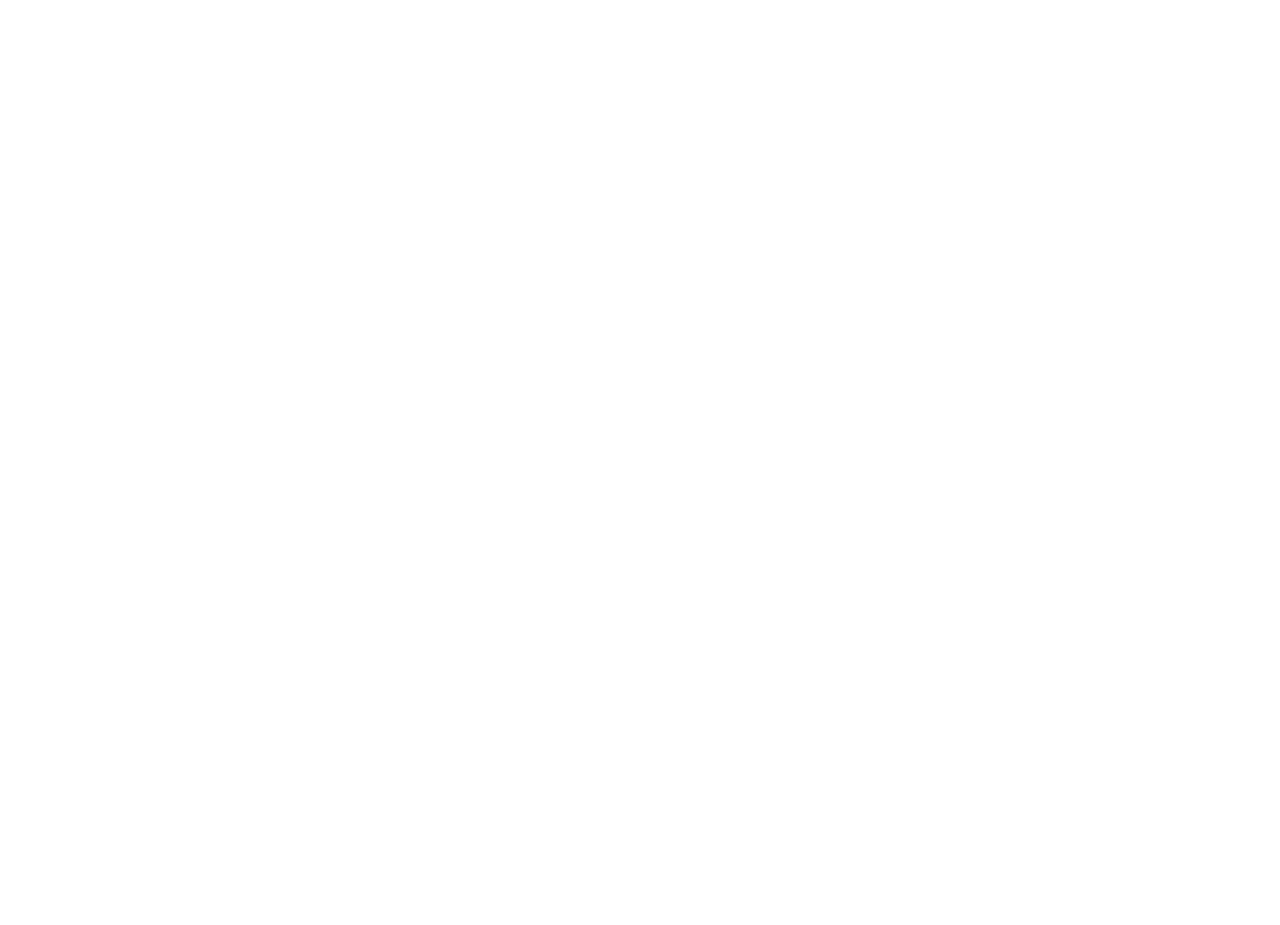
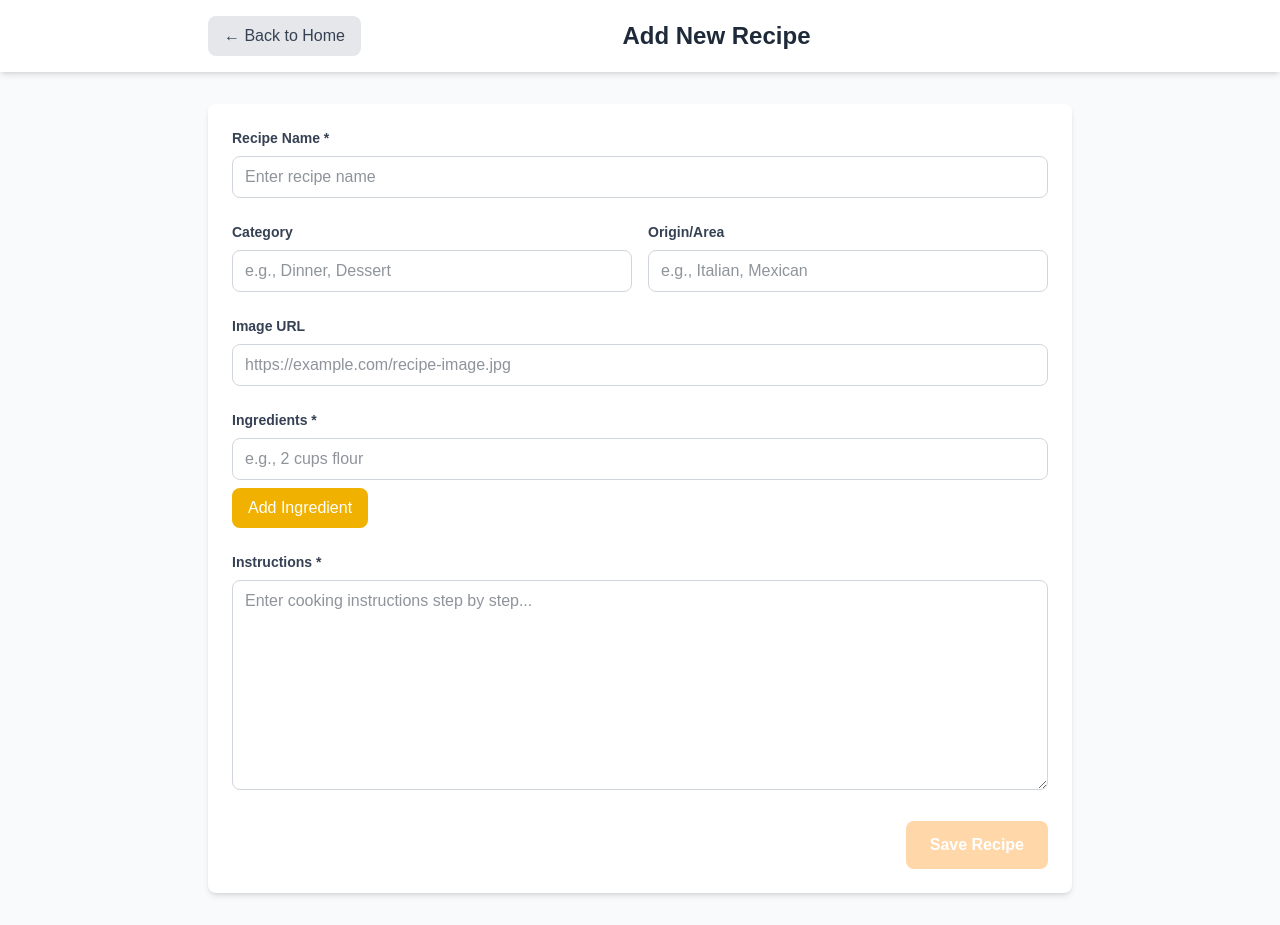
Before and after one commit to Sachee2001G/The_MealDB, a Next.js app: page /add-recipe in a window 1280 px wide. Before the commit the page ends 800 px from the top, so only its background shows below. Built offline with nearby package versions, Linux system fonts and the light colour scheme.

Commit message:
Updating Changes in UI/UX

```diff
--- a/pages/add-recipe.js
+++ b/pages/add-recipe.js
@@ -1,41 +1,272 @@
-import { useState } from 'react';
-import Link from 'next/link';
+import { useState } from "react";
+import Link from "next/link";
 
 export default function AddRecipe() {
   const [recipe, setRecipe] = useState({
-        name: '',
-        category: '',
-        area: '',
-        instructions: '',
-        images: '',
-        ingredients: ['']
-    })
+    name: "",
+    category: "",
+    area: "",
+    instructions: "",
+    images: "",
+    ingredients: [""],
+  });
 
-    const [savedRecipe, setSavedRecipe] = useState([]);
-    const [showSucccess, setShowSuccess] = useState(false);
+  const [savedRecipes, setSavedRecipes] = useState([]);
+  const [showSuccess, setShowSuccess] = useState(false);
 
   // To handle Changes
   const handleChange = (e) => {
     const { name, value } = e.target;
     setRecipe((prev) => ({ ...prev, [name]: value }));
-    }
+  };
 
+  // To handle ingredient changes
+  const handleIngredientChange = (index, value) => {
+    setRecipe((prev) => {
+      const updatedIngredients = [...prev.ingredients];
+      updatedIngredients[index] = value;
+      return { ...prev, ingredients: updatedIngredients };
+    });
+  };
   // TO add Ingridients
   const addIngredient = () => {
-        setRecipe((prev) => ({ ...prev, ingredients: [...prev.ingredients, ''] }));
-    }
+    setRecipe((prev) => ({ ...prev, ingredients: [...prev.ingredients, ""] }));
+  };
 
   // To remove Ingridients
   //recipe.ingredients = ["Tomato", "Cheese", "Basil"];
 
   const removeIngredient = (index) => {
-    const newIngredients = recipe.ingredients.filter((_, i) => i !== index)
-    setRecipe(prev => ({
+    const newIngredients = recipe.ingredients.filter((_, i) => i !== index);
+    setRecipe((prev) => ({
       ...prev,
-      ingredients: newIngredients
-    }))
-    }
+      ingredients: newIngredients,
+    }));
+  };
 
   // Submission
+  const handleSubmit = (e) => {
+    e.preventDefault();
 
+    // new Receipe with new ID
+
+    const newRecipe = {
+      ...recipe,
+      id: Date.now().toString(),
+      ingredients: recipe.ingredients.filter((ing) => ing.trim() !== ""),
+    };
+
+    // Get existing receipe from local storage
+    const existingRecipes = JSON.parse(
+      localStorage.getItem("customRecipes") || "[]"
+    );
+
+    // Add new recipe
+    const updatedRecipes = [...existingRecipes, newRecipe];
+
+    // Save to localStorage
+    localStorage.setItem("customRecipes", JSON.stringify(updatedRecipes));
+
+    setSavedRecipes(updatedRecipes);
+    setShowSuccess(true);
+
+    // Reset form
+    setRecipe({
+      name: "",
+      category: "",
+      area: "",
+      instructions: "",
+      images: "",
+      ingredients: [""],
+    });
+
+    // Hide success message after 3 sec.
+    setTimeout(() => {
+      setShowSuccess(false);
+    }, 3000);
+  };
+
+  return (
+    <div className="min-h-screen bg-gray-50">
+      <style jsx>{`
+        input,
+        textarea {
+          color: #1f2937; /* Tailwind's gray-800 for dark text */
         }
+      `}</style>
+      {/* Header */}
+      <header className="bg-white shadow-md">
+        <div className="max-w-4xl mx-auto px-4 py-4 flex items-center justify-between">
+          <Link
+            href="/"
+            className="px-4 py-2 bg-gray-200 text-gray-700 rounded-lg hover:bg-gray-300"
+          >
+            ← Back to Home
+          </Link>
+          <h1 className="text-2xl font-bold text-gray-800">Add New Recipe</h1>
+          <div></div>
+        </div>
+      </header>
+
+      <div className="max-w-4xl mx-auto px-4 py-8">
+        {/* Success Message */}
+        {showSuccess && (
+          <div className="mb-6 p-4 bg-green-100 border border-green-400 text-green-700 rounded-lg">
+            Recipe added successfully!
+          </div>
+        )}
+
+        <div className="bg-white rounded-lg shadow-md p-6">
+          <form onSubmit={handleSubmit} className="space-y-6">
+            {/* Recipe Name */}
+            <div>
+              <label className="block text-sm font-bold text-gray-700 mb-2">
+                Recipe Name *
+              </label>
+              <input
+                type="text"
+                name="name"
+                value={recipe.name}
+                onChange={handleChange}
+                required
+                className="w-full px-3 py-2 border border-gray-300 rounded-lg focus:outline-none focus:border-blue-500"
+                placeholder="Enter recipe name"
+              />
+            </div>
+
+            {/* Category and Area */}
+            <div className="grid grid-cols-1 md:grid-cols-2 gap-4">
+              <div>
+                <label className="block text-sm font-bold text-gray-700 mb-2">
+                  Category
+                </label>
+                <input
+                  type="text"
+                  name="category"
+                  value={recipe.category}
+                  onChange={handleChange}
+                  className="w-full px-3 py-2 border border-gray-300 rounded-lg focus:outline-none focus:border-blue-500"
+                  placeholder="e.g., Dinner, Dessert"
+                />
+              </div>
+              <div>
+                <label className="block text-sm font-bold text-gray-700 mb-2">
+                  Origin/Area
+                </label>
+                <input
+                  type="text"
+                  name="area"
+                  value={recipe.area}
+                  onChange={handleChange}
+                  className="w-full px-3 py-2 border border-gray-300 rounded-lg focus:outline-none focus:border-blue-500"
+                  placeholder="e.g., Italian, Mexican"
+                />
+              </div>
+            </div>
+
+            {/* Image URL */}
+            <div>
+              <label className="block text-sm font-bold text-gray-700 mb-2">
+                Image URL
+              </label>
+              <input
+                type="url"
+                name="image"
+                value={recipe.image}
+                onChange={handleChange}
+                className="w-full px-3 py-2 border border-gray-300 rounded-lg focus:outline-none focus:border-blue-500"
+                placeholder="https://example.com/recipe-image.jpg"
+              />
+            </div>
+
+            {/* Ingredients */}
+            <div>
+              <label className="block text-sm font-bold text-gray-700 mb-2">
+                Ingredients *
+              </label>
+              {recipe.ingredients.map((ingredient, index) => (
+                <div key={index} className="flex gap-2 mb-2">
+                  <input
+                    type="text"
+                    value={ingredient}
+                    onChange={(e) =>
+                      handleIngredientChange(index, e.target.value)
+                    }
+                    className="flex-1 px-3 py-2 border border-gray-300 rounded-lg focus:outline-none focus:border-blue-500"
+                    placeholder="e.g., 2 cups flour"
+                    required={index === 0}
+                  />
+                  {recipe.ingredients.length > 1 && (
+                    <button
+                      type="button"
+                      onClick={() => removeIngredient(index)}
+                      className="px-3 py-2 bg-red-500 text-white rounded-lg hover:bg-red-600"
+                    >
+                      Remove
+                    </button>
+                  )}
+                </div>
+              ))}
+              <button
+                type="button"
+                onClick={addIngredient}
+                className="px-4 py-2 bg-yellow-500 text-white rounded-lg hover:bg-yellow-600"
+              >
+                Add Ingredient
+              </button>
+            </div>
+
+            {/* Instructions */}
+            <div>
+              <label className="block text-sm font-bold text-gray-700 mb-2">
+                Instructions *
+              </label>
+              <textarea
+                name="instructions"
+                value={recipe.instructions}
+                onChange={handleChange}
+                required
+                rows={8}
+                className="w-full px-3 py-2 border border-gray-300 rounded-lg focus:outline-none focus:border-blue-500"
+                placeholder="Enter cooking instructions step by step..."
+              />
+            </div>
+
+            {/* Submit Button */}
+            <div className="flex justify-end">
+              <button
+                type="submit"
+                className="px-6 py-3 bg-orange-200 text-white rounded-lg hover:bg-orange-300 font-bold"
+              >
+                Save Recipe
+              </button>
+            </div>
+          </form>
+        </div>
+
+        {/* Saved Recipes Preview */}
+        {savedRecipes.length > 0 && (
+          <div className="mt-8 bg-white rounded-lg shadow-md p-6">
+            <h3 className="text-xl font-bold mb-4">Your Saved Recipes</h3>
+            <div className="grid grid-cols-1 md:grid-cols-2 gap-4">
+              {savedRecipes.slice(-3).map((savedRecipe) => (
+                <div
+                  key={savedRecipe.id}
+                  className="border border-gray-200 rounded-lg p-4"
+                >
+                  <h4 className="font-bold">{savedRecipe.name}</h4>
+                  <p className="text-gray-600 text-sm">
+                    {savedRecipe.category} • {savedRecipe.area}
+                  </p>
+                  <p className="text-gray-500 text-xs mt-1">
+                    {savedRecipe.ingredients.length} ingredients
+                  </p>
+                </div>
+              ))}
+            </div>
+          </div>
+        )}
+      </div>
+    </div>
+  );
+}
--- a/pages/recipe/[id].js
+++ b/pages/recipe/[id].js
@@ -67,7 +67,7 @@
           <p className="text-gray-600 mb-4">Recipe not found</p>
           <Link
             href="/"
-            className="px-4 py-2 bg-blue-500 text-white rounded-lg hover:bg-blue-600"
+            className="px-4 py-2 bg-yellow-500 text-white rounded-lg hover:bg-yellow-600"
           >
             Back to Home
           </Link>
@@ -78,6 +78,12 @@
 
   return (
     <div className="min-h-screen bg-gray-50">
+      <style jsx>{`
+        input,
+        textarea {
+          color: #1f2937; /* Tailwind's gray-800 for dark text */
+        }
+      `}</style>
       {/* Header */}
       <header className="bg-white shadow-md">
         <div className="max-w-4xl mx-auto px-4 py-4 flex items-center justify-between">
@@ -94,7 +100,7 @@
 
       {/* Recipe Content */}
       <div className="max-w-4xl mx-auto px-4 py-8">
-        <div className="bg-white rounded-lg shadow-md overflow-hidden">
+        <div className="bg-white rounded-lg text-gray-600 shadow-md overflow-hidden">
           {/* Recipe Image and Title */}
           <div className="md:flex">
             <div className="md:w-1/2">
@@ -124,7 +130,9 @@
 
           {/* Ingredients Section */}
           <div className="p-6 border-t">
-            <h3 className="text-2xl font-bold mb-4">Ingredients</h3>
+            <h3 className="text-2xl text-gray-600 font-bold mb-4">
+              Ingredients
+            </h3>
             <div className="grid grid-cols-1 md:grid-cols-2 gap-2">
               {getIngredients().map((ingredient, index) => (
                 <div
@@ -144,7 +152,7 @@
             <div className="space-y-4">
               {formatInstructions(recipe.strInstructions).map((step, index) => (
                 <div key={index} className="flex">
-                  <span className="bg-blue-500 text-white rounded-full w-6 h-6 flex items-center justify-center text-sm mr-3 mt-1 flex-shrink-0">
+                  <span className="bg-yellow-500 text-white rounded-full w-6 h-6 flex items-center justify-center text-sm mr-3 mt-1 flex-shrink-0">
                     {index + 1}
                   </span>
                   <p className="text-gray-700">{step}</p>
```
Also changed, not shown: pages/index.js (+9 -3 lines). Lines whose indentation alone changed are shown as unchanged.
